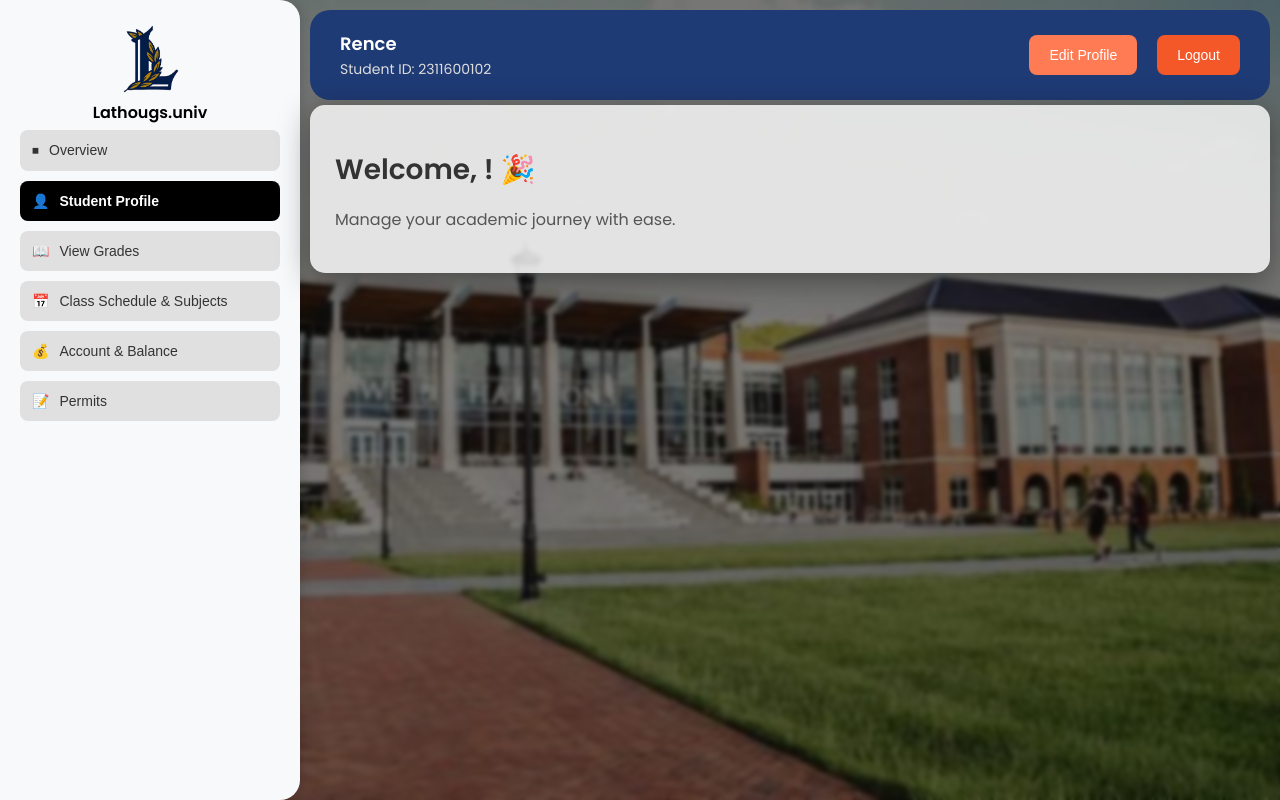
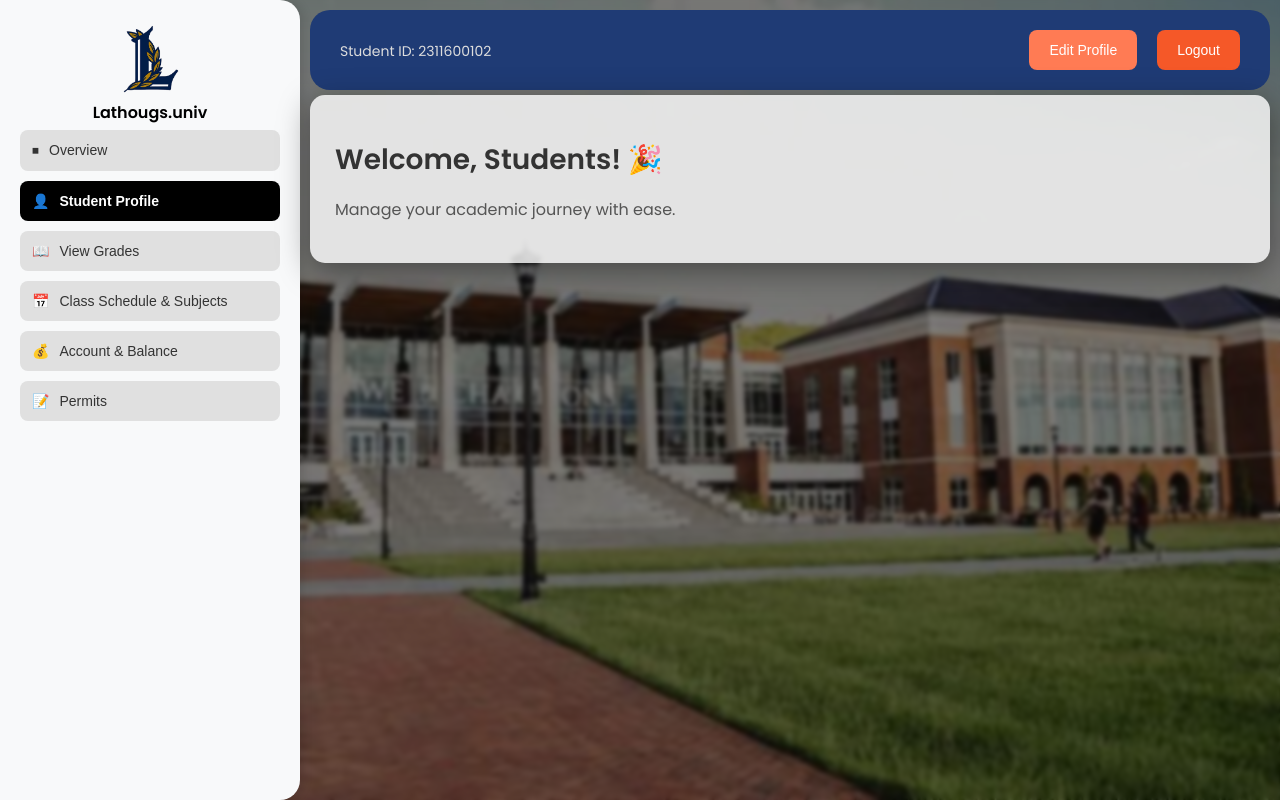
Before and after one commit to Rencelagsil/LATHOUGS, a PHP site: page /dashboard.php in a window 1280 px wide. Run offline with PHP 8.4, Linux system fonts and the light colour scheme; a user stored in the database is signed in.

Commit message:
commit for now

```diff
--- a/dashboard.php
+++ b/dashboard.php
@@ -41,9 +41,8 @@ $student_id = $_SESSION['student_id'];
         <div class="header">
             <div class="profile-section">
                 <div>
-                    <h3><?php echo htmlspecialchars($first_name . " " . $last_name); ?></h3>
                     <p>Student ID: <?php echo htmlspecialchars($student_id); ?></p>
-                </div>
+             </div>
             </div>
             <div class="header-buttons">
                 <button class="edit-profile">Edit Profile</button>
@@ -52,7 +51,7 @@ $student_id = $_SESSION['student_id'];
         </div>
 
         <div class="dashboard-content">
-        <h1>Welcome, <?php echo htmlspecialchars(ucwords($last_name)); ?>! 🎉</h1>
+        <h1>Welcome, Students! 🎉</h1>
             <p>Manage your academic journey with ease.</p>
         </div>
     </div>
```
